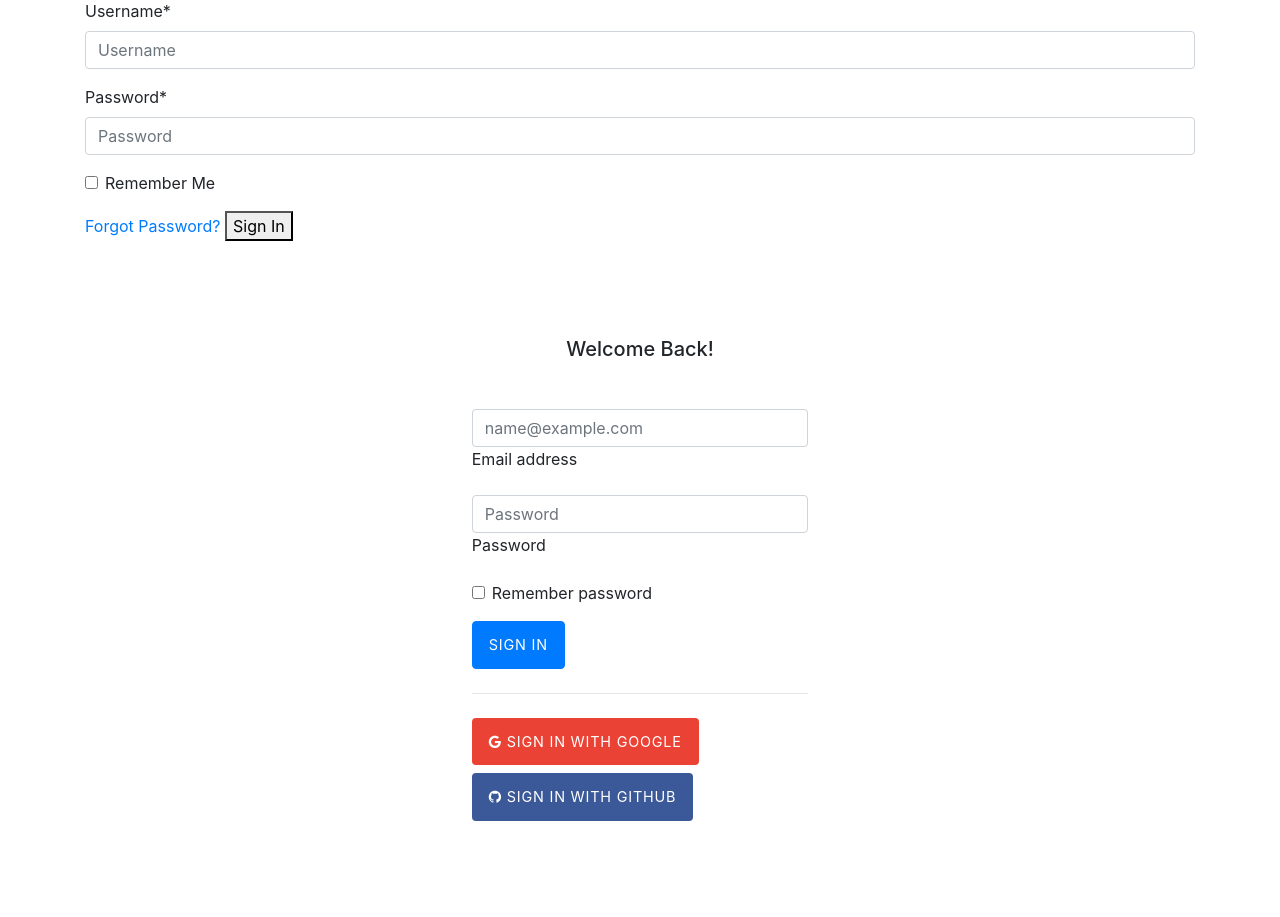
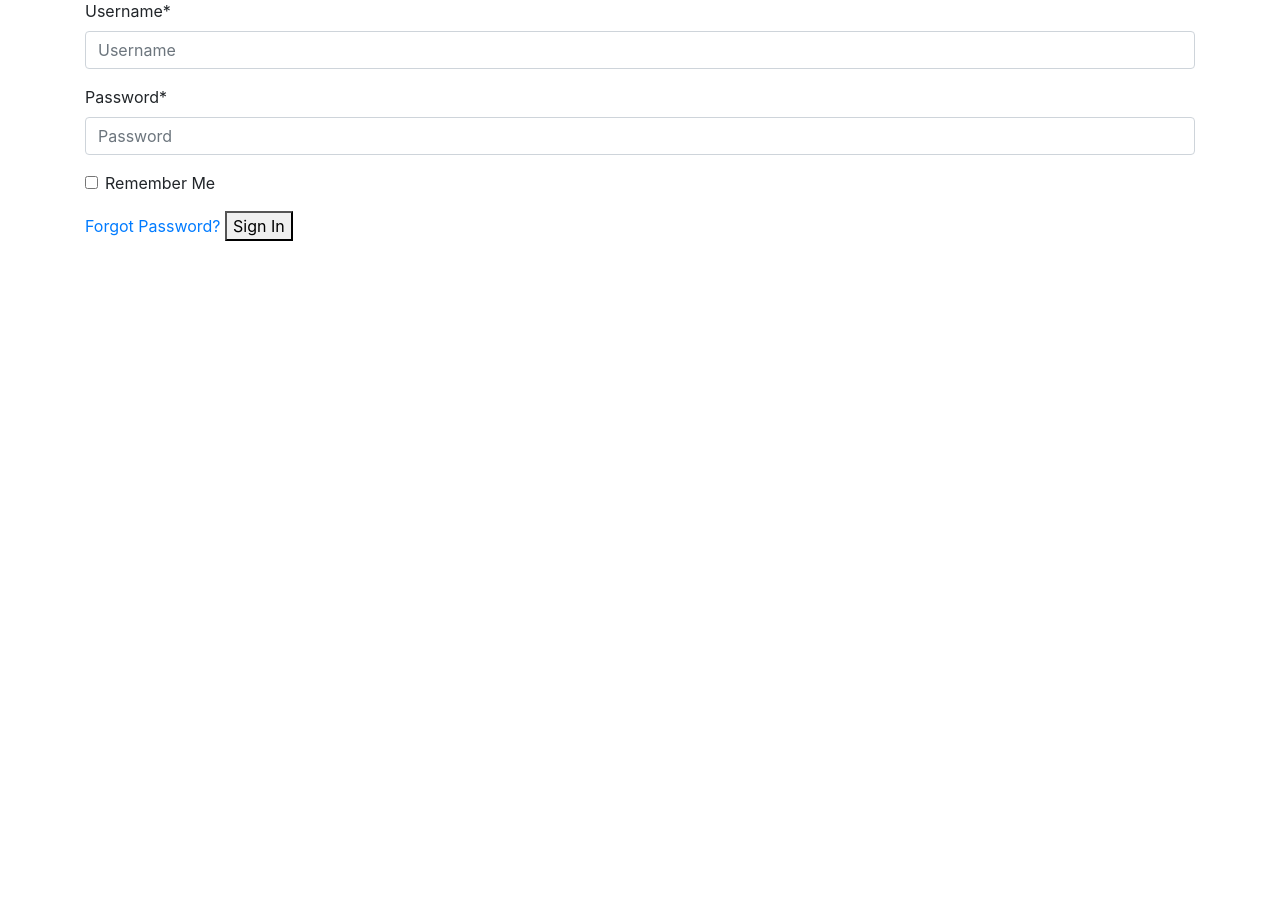
Before and after one commit to sam-mugo/codacy, a Django app: page /accounts/login/ in a window 1280 px wide. Shown: the part 273-1190 px from the top of the page. After the commit the page ends 514 px from the top, so only its background shows below. Run offline with Django 3.2, Linux system fonts and the light colour scheme; some libraries are stand-ins or nearby versions.

```diff
--- a/codacy/settings.py
+++ b/codacy/settings.py
@@ -15,7 +15,7 @@ SECRET_KEY = ''
 SECRET_KEY = str(os.getenv('SECRET_KEY'))
 
 # SECURITY WARNING: don't run with debug turned on in production!
-DEBUG = False
+DEBUG = True
 
 ALLOWED_HOSTS = ['codacy.herokuapp.com', '127.0.0.1']
 
--- a/templates/account/login.html
+++ b/templates/account/login.html
@@ -49,66 +49,7 @@ for a {{ site_name }} account and sign in below:{% endblocktrans %}</p>
 
   </form>
 
-  <div class="container">
-    <div class="row">
-      <div class="col-sm-9 col-md-7 col-lg-5 mx-auto">
-        <div class="card border-0 shadow rounded-3 my-5">
-          <div class="card-body p-4 p-sm-5">
-            <h5 class="card-title text-center mb-5 fw-light fs-5">Welcome Back!</h5>
-            <form>
-              <div class="form-floating mb-3">
-                <input type="email" class="form-control" id="floatingInput" placeholder="name@example.com">
-                <label for="floatingInput">Email address</label>
-              </div>
-              <div class="form-floating mb-3">
-                <input type="password" class="form-control" id="floatingPassword" placeholder="Password">
-                <label for="floatingPassword">Password</label>
-              </div>
 
-              <div class="form-check mb-3">
-                <input class="form-check-input" type="checkbox" value="" id="rememberPasswordCheck">
-                <label class="form-check-label" for="rememberPasswordCheck">
-                  Remember password
-                </label>
-              </div>
-              <div class="d-grid">
-                <button class="btn btn-primary btn-login text-uppercase fw-bold" type="submit">Sign
-                  in</button>
-              </div>
-              <hr class="my-4">
-              <div class="d-grid mb-2">
-                <button class="btn btn-google btn-login text-uppercase fw-bold" type="submit">
-                  <i class="fa fa-google"></i> Sign in with Google
-                </button>
-              </div>
-              <div class="d-grid">
-                <button class="btn btn-facebook btn-login text-uppercase fw-bold" type="submit">
-                  <i class="fa fa-github"></i> Sign in with Github
-                </button>
-              </div>
-            </form>
-          </div>
-        </div>
-      </div>
-    </div>
-  </div>
-  <style>
-    .btn-login {
-      font-size: 0.9rem;
-      letter-spacing: 0.05rem;
-      padding: 0.75rem 1rem;
-    }
-
-    .btn-google {
-      color: white !important;
-      background-color: #ea4335;
-    }
-
-    .btn-facebook {
-      color: white !important;
-      background-color: #3b5998;
-    }
-  </style>
 
 
 {% endblock %}
```
